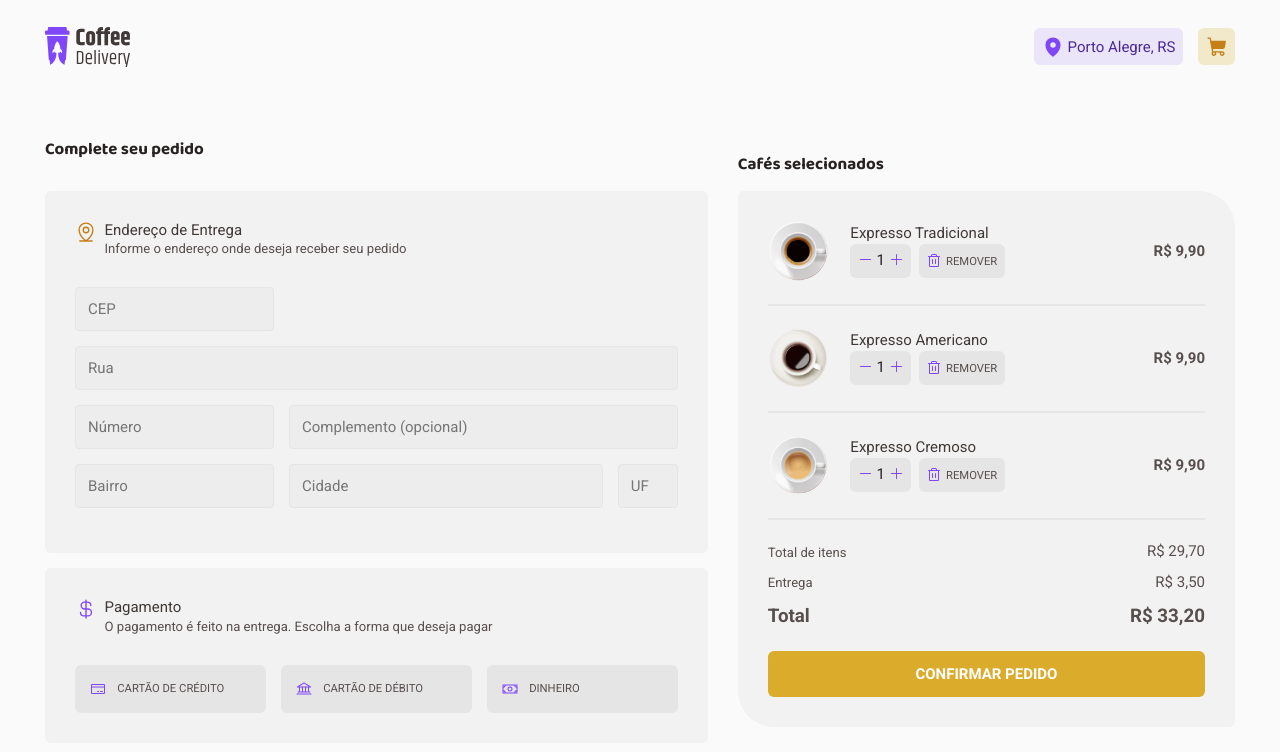
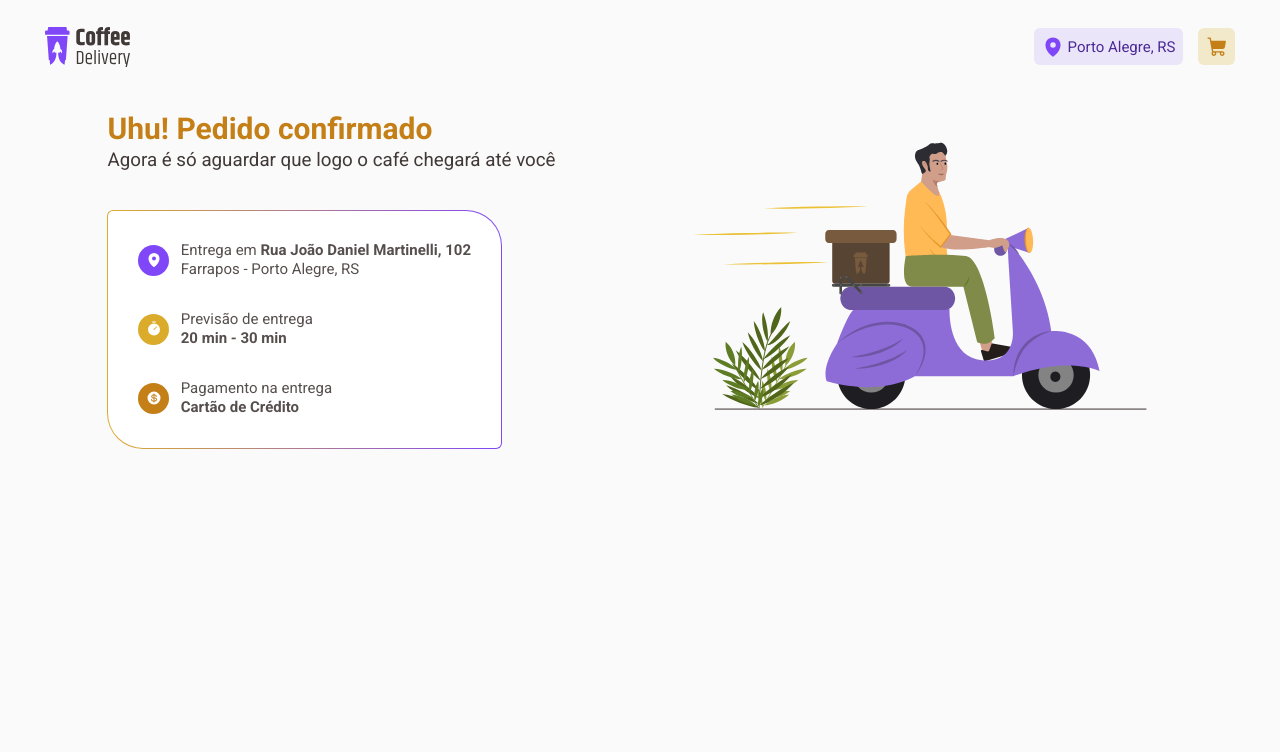
Before and after one commit to matheusbr1/ignite-coffee-delivery, a React (Vite) app: page / in a window 1280 px wide. Shown: the top 752 px of the page. Built offline with nearby package versions, Linux system fonts and the light colour scheme.

Commit message:
feat: create ConfirmedOrder page

```diff
--- a/src/App.tsx
+++ b/src/App.tsx
@@ -1,16 +1,18 @@
 import { ThemeProvider } from 'styled-components'
 import { defaultTheme } from './styles/theme'
-// import { Products } from './pages/Products'
 import { GlobalStyle } from './styles/global'
 import { Layout } from './layout'
-import { Checkout } from './pages/Checkout'
+// import { Products } from './pages/Products'
+// import { Checkout } from './pages/Checkout'
+import { ConfirmedOrder } from './pages/ConfirmedOrder'
 
 export function App() {
   return (
     <ThemeProvider theme={defaultTheme} >
       <Layout>
         {/* <Products /> */}
-        <Checkout />
+        {/* <Checkout /> */}
+        <ConfirmedOrder />
       </Layout>
 
       <GlobalStyle />
--- /dev/null
+++ b/src/pages/ConfirmedOrder/index.tsx
@@ -0,0 +1,54 @@
+import { CurrencyDollar, MapPin, Timer } from "@phosphor-icons/react"
+import {
+  ConfirmedOrderContainer,
+  OrderInfoContainer,
+} from "./styles"
+import deliveryImage from '../../assets/delivery.svg'
+
+export function ConfirmedOrder() {
+  return (
+    <ConfirmedOrderContainer>
+      <div>
+        <div className="titles" >
+          <h1 className="title" >Uhu! Pedido confirmado</h1>
+          <h2 className="subtitle" >Agora é só aguardar que logo o café chegará até você</h2>
+        </div>
+
+        <OrderInfoContainer>
+          <div className='order-address order-info'>
+            <div className="icon-circle" >
+              <MapPin size={16} color="#fff" weight="fill" />
+            </div>
+            <div>
+              <p className="info-title" >Entrega em <strong>Rua João Daniel Martinelli, 102</strong></p>
+              <p className="info-title" >Farrapos - Porto Alegre, RS</p>
+            </div>
+          </div>
+
+          <div className='order-forecast order-info'>
+            <div className="icon-circle" >
+              <Timer size={16} color="#fff" weight="fill" />
+            </div>
+            <div>
+              <p className="info-title" >Previsão de entrega</p>
+              <p className="info-title" ><strong>20 min - 30 min</strong></p>
+            </div>
+          </div>
+
+          <div className='order-payment order-info'>
+            <div className="icon-circle" >
+              <CurrencyDollar size={16} color="#fff" weight="fill" />
+            </div>
+            <div>
+              <p className="info-title" >Pagamento na entrega</p>
+              <p className="info-title" ><strong>Cartão de Crédito</strong></p>
+            </div>
+          </div>
+        </OrderInfoContainer>
+      </div>
+      <div>
+        <img src={deliveryImage} alt='Um homem em uma moto indo entregar uma encomenda' />
+      </div>
+    </ConfirmedOrderContainer>
+  )
+}
--- /dev/null
+++ b/src/pages/ConfirmedOrder/styles.ts
@@ -0,0 +1,88 @@
+import styled from 'styled-components'
+
+export const ConfirmedOrderContainer = styled.main`
+  display: flex;
+  justify-content: space-around;
+  align-items: center;
+  gap: 2rem;
+  padding: 1rem;
+
+  @media(max-width: ${props => props.theme.breakpoints.desk.small}) {
+    flex-direction: column;
+
+    > div {
+      display: flex;
+      justify-content: space-between;
+      flex-direction: column;
+      align-items: center;
+
+      img {
+        display: none;
+      }
+    }
+  }
+
+  .titles {
+    margin-bottom: 2.5rem;
+
+    .title {
+      color: ${props => props.theme.colors['yellow-dark']};
+      font-family: Baloo 2;
+      font-size: ${props => props.theme.typography.title.l};
+      font-weight: 800;
+      line-height: 130%;
+    }
+
+    .subtitle {
+      color: ${props => props.theme.colors['base-subtitle']};
+      font-size: ${props => props.theme.typography.text.l};
+      font-weight: 400;
+      line-height: 130%;
+    }
+  }
+`
+
+export const OrderInfoContainer = styled.main`
+  border-radius: 6px 36px;
+  padding: 2rem;
+  flex-direction: column;
+  align-items: flex-start;
+  gap: 2rem;
+  background:
+    linear-gradient(white, white) padding-box,
+    linear-gradient(to right, #DBAC2C, #8047F8) border-box;
+	border: 1px solid transparent;
+	position: relative;
+	display: inline-flex;
+
+  .order-info {
+    display: flex;
+    align-items: center;
+    justify-content: center;
+    gap: 0.75rem;
+  }
+
+  .info-title {
+    color: ${props => props.theme.colors['base-text']};
+    font-size: 1rem;
+    line-height: 130%;
+  }
+
+  .icon-circle {
+    display: flex;
+    align-items: center;
+    justify-content: center;
+    padding: 0.5rem;
+    border-radius: 50px;
+  }
+
+  .order-address .icon-circle {
+    background: ${props => props.theme.colors.purple};
+  }
+  .order-forecast .icon-circle {
+    background: ${props => props.theme.colors.yellow};
+  }
+  .order-payment .icon-circle {
+    background: ${props => props.theme.colors['yellow-dark']};
+  }
+`
```
Also changed, not shown: src/assets/delivery.svg (added).
